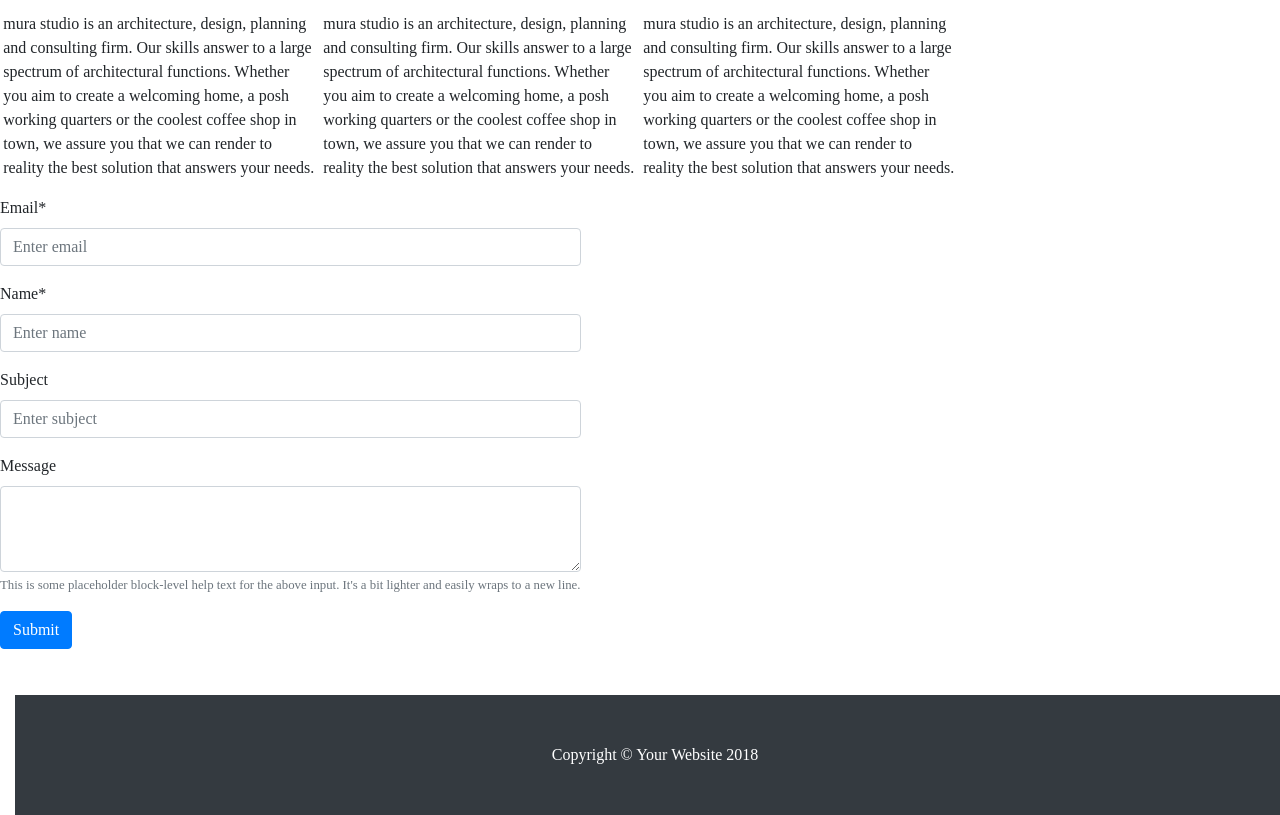
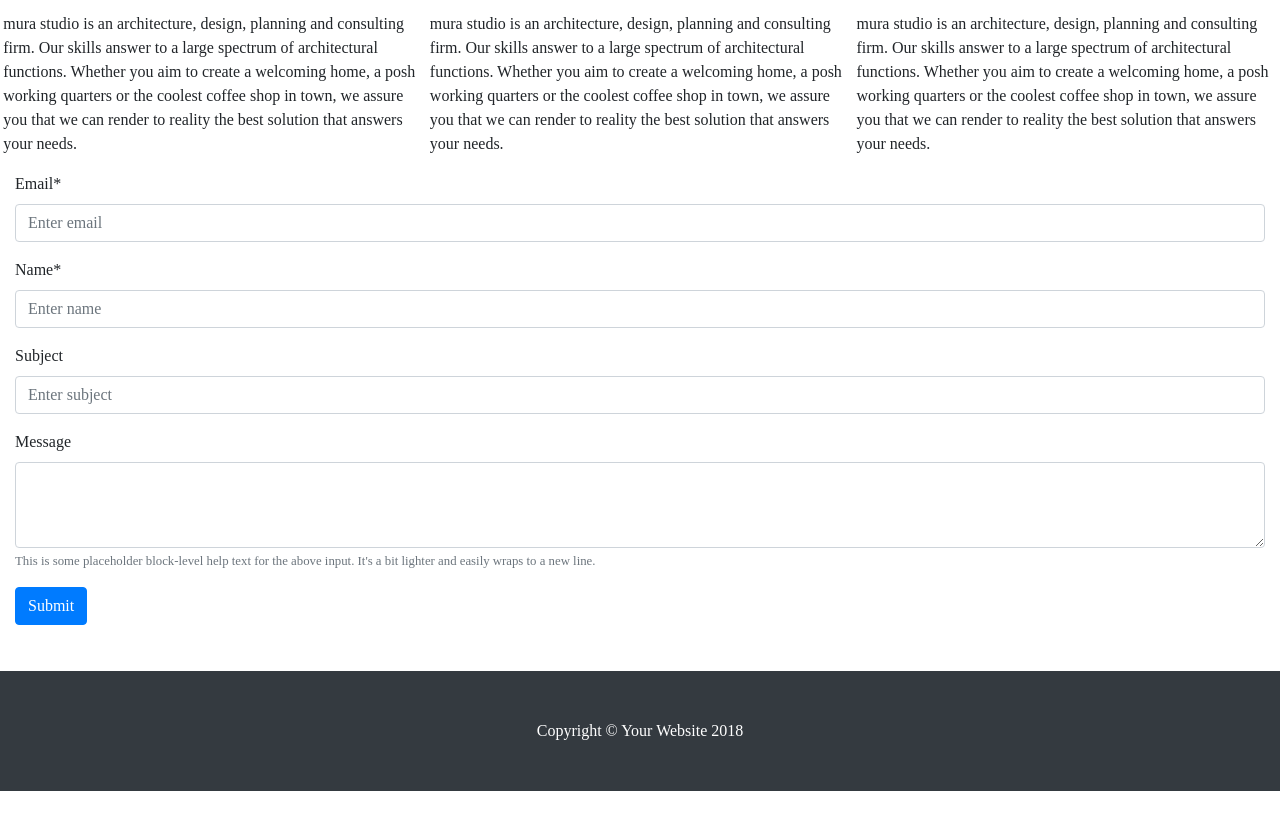
Before and after one commit to alexandrucotin/muraStudio, a plain HTML site: page client-side/html/contact-us.html in a window 1280 px wide. Shown: the part 97-912 px from the top of the page. After the commit the page ends 888 px from the top, so only its background shows below. Drawn offline with Linux system fonts and the light colour scheme.

Commit message:
changed contact us page 4

```diff
--- a/client-side/html/contact-us.html
+++ b/client-side/html/contact-us.html
@@ -47,18 +47,18 @@
         <h2 class="title">Contact Mura studio</h2>
         <div class="container bigger-container">
           <div class="row">
-            <div class="col-xl-3 col-lg-4 col-md-4 col-sm-6 bigger-col all">
+            <div class="col-xl-4 col-lg-4 col-md-4 col-sm-6 bigger-col all">
                   <p>mura studio is an architecture, design, planning and consulting firm. Our skills answer to a large spectrum of architectural functions. Whether you aim to create a welcoming home, a posh working quarters or the coolest coffee shop in town, we assure you that we can render to reality the best solution that answers your needs.</p>
 
             </div>
-            <div class="col-xl-3 col-lg-4 col-md-4 col-sm-6 bigger-col all">
+            <div class="col-xl-4 col-lg-4 col-md-4 col-sm-6 bigger-col all">
                   <p>mura studio is an architecture, design, planning and consulting firm. Our skills answer to a large spectrum of architectural functions. Whether you aim to create a welcoming home, a posh working quarters or the coolest coffee shop in town, we assure you that we can render to reality the best solution that answers your needs.</p>
             </div>
-            <div class="col-xl-3 col-lg-4 col-md-4 col-sm-6 bigger-col all">
+            <div class="col-xl-4 col-lg-4 col-md-4 col-sm-6 bigger-col all">
                   <p>mura studio is an architecture, design, planning and consulting firm. Our skills answer to a large spectrum of architectural functions. Whether you aim to create a welcoming home, a posh working quarters or the coolest coffee shop in town, we assure you that we can render to reality the best solution that answers your needs.</p>
             </div>
-             <div class="class="col-xl-3 col-lg-4 col-md-4 col-sm-6 bigger-col all" ">
-                <form>
+        </div>
+            <form>
                       <div class="form-group">
                         <label for="exampleInputEmail1">Email*</label>
                         <input type="email" class="form-control" id="exampleInputEmail1" aria-describedby="emailHelp" placeholder="Enter email">
@@ -77,8 +77,7 @@
                         <small id="fileHelp" class="form-text text-muted">This is some placeholder block-level help text for the above input. It's a bit lighter and easily wraps to a new line.</small>
                       </div>
                       <button type="submit" class="btn btn-primary">Submit</button>
-                </form>
-            </div>
+            </form>
         </div>
 
      <!-- Footer -->
```
